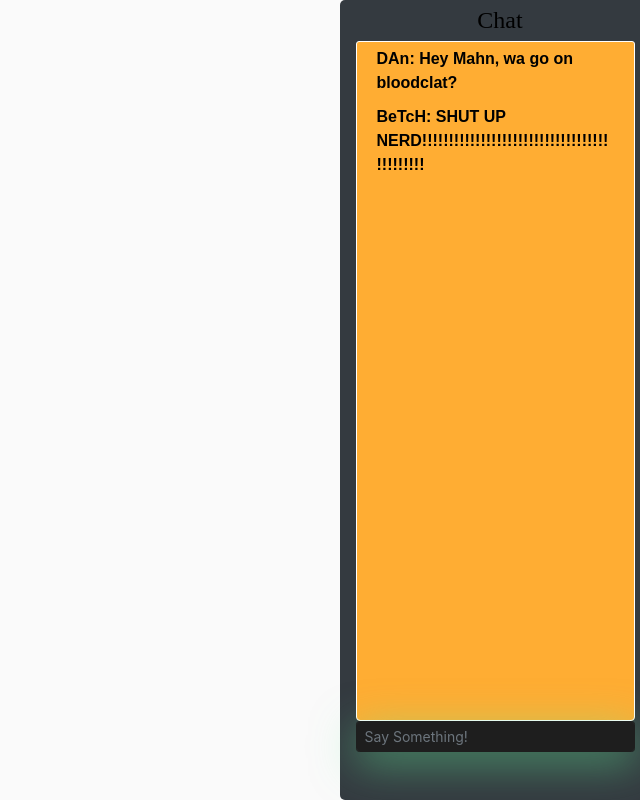
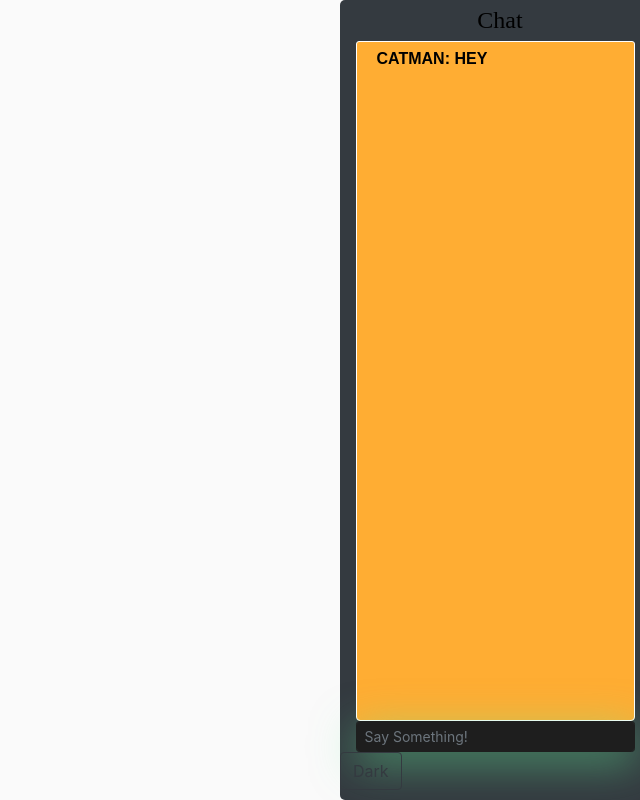
Before and after one commit to adam-verma/FoodFeed, a React (Create React App) app in the folder client/: page /chat in a window 1280 px wide. Shown: the whole page, without its empty margins (640-1280 px from the left). Built offline with nearby package versions, Linux system fonts and the light colour scheme; no server answers.

Commit message:
Working back on the chat functionality. I am making sure it works by myself first before i implement mongoose seeded data.

```diff
--- a/client/src/components/Chat/Chat/chatroom.js
+++ b/client/src/components/Chat/Chat/chatroom.js
@@ -2,6 +2,8 @@ import React, { useState, useEffect, useReducer } from "react";
 import queryString from "query-string";
 import io from "socket.io-client";
 import "./style.css";
+import Message from "./inline.js"
+
 let ENDPOINT;
 
 console.log(process.env.NODE_ENV);
@@ -45,14 +47,17 @@ const ChatRoom = ({location}) => {
                     <div className = "chat rounded-left">
                         <div className = "Title" align="center"><h1>Chat</h1></div>
                         <div className="chatinner rounded-bottom border border-white" style = {{backgroundColor: "#FFAD33"}}>
+                            <Message
+                                username = {"CATMAN"}
+                                message = {"HEY"}
 
-                            <div className = "inline-message" data-user = "DAnMaN15726" >{"DAn: "}Hey Mahn, wa go on bloodclat?</div>
-                            <div className = "inline-message" data-user = "SHUTUPMang696969" >{"BeTcH: "}SHUT UP NERD!!!!!!!!!!!!!!!!!!!!!!!!!!!!!!!!!!!!!!!!!!!!</div>
+
+                            />
 
 
                         </div>
                         <input className="form-control form-control-sm" type="text" placeholder="Say Something!"></input>
-
+                        <button type="button" class="btn btn-outline-dark" type = "submit" >Dark</button>
                     </div>
 
                 </div>
--- /dev/null
+++ b/client/src/components/Chat/Chat/inline.js
@@ -0,0 +1,16 @@
+import React from "react";
+
+
+
+const Message = (props) => (
+
+    <>
+        <div className = "inline-message" data-user = {props.username} >{props.username}: {props.message}</div>
+    </>
+
+
+
+)
+
+
+export default Message;
```
